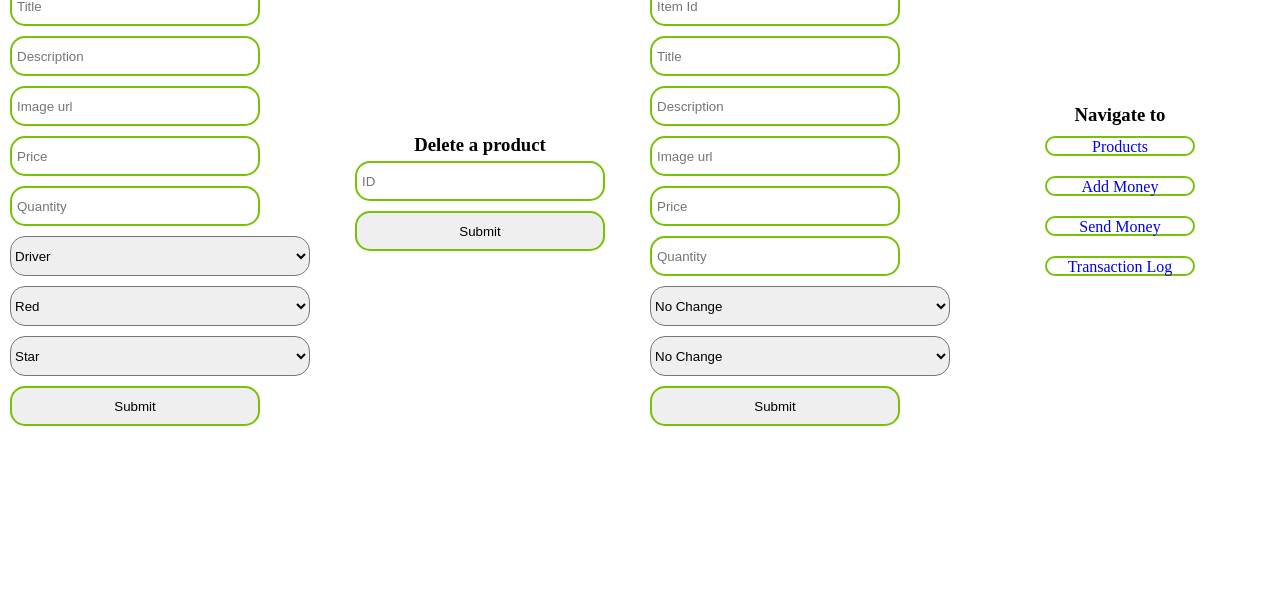
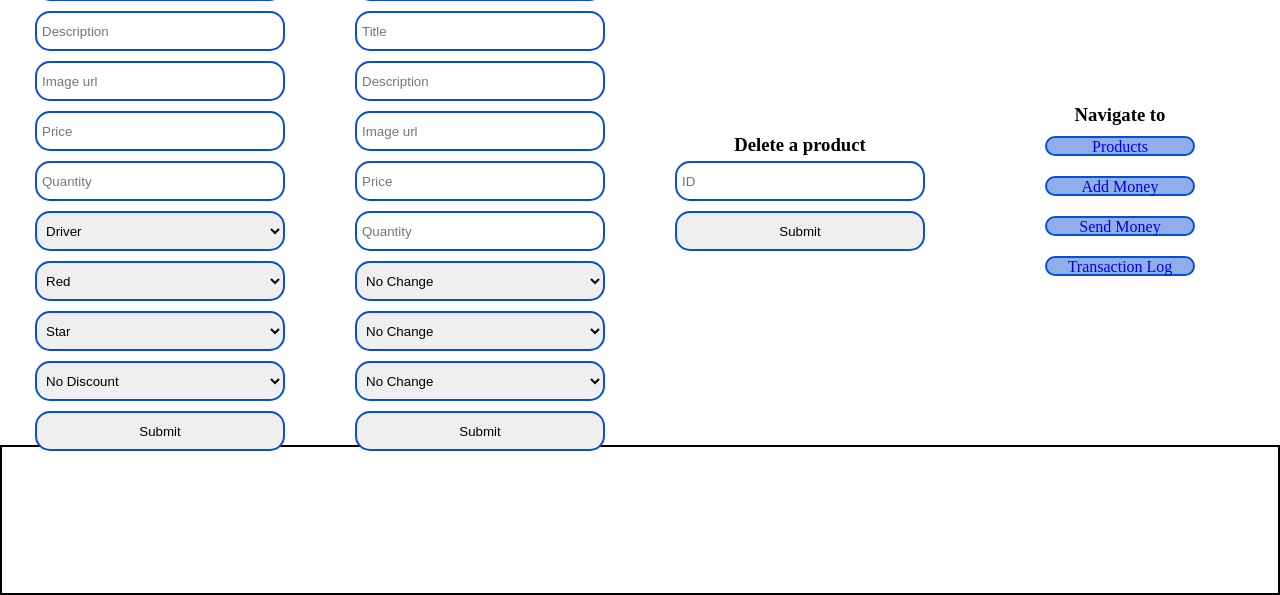
Before and after one commit to SoulCartel117/discsalesfinal, a Flask app: page /add_products in a window 1280 px wide; the page is wider, and only the part inside the window is pictured. Shown: the part 225-820 px from the top of that part. Before the commit the page ends 651 px from the top of that part, so only its background shows below. Run offline with Flask 2, Linux system fonts and the light colour scheme.

Commit message:
discounts added, landing page styleing

```diff
--- a/main.py
+++ b/main.py
@@ -15,7 +15,7 @@ current_user = ""
 
 @app.route('/', methods=['GET'])
 def landing():
-    results = conn.execute(text(f'SELECT * FROM products')).all()
+    results = conn.execute(text(f'SELECT * FROM products WHERE discount != 0 and discount != 1 LIMIT 3;')).all()
     return render_template('landing.html', results=results, no_user=no_user)
 
 
@@ -26,7 +26,8 @@ def login_get():
 
 @app.route('/logout', methods=['GET'])
 def logout_get():
-    current_user = 'logged out'
+    global current_user
+    current_user = ''
     no_user = "You have been logged out."
     results = conn.execute(text(f'SELECT * FROM products')).all()
     return render_template('landing.html', no_user=no_user, results=results)
@@ -190,6 +191,24 @@ def products_post():
         return render_template('products.html', results=results, product_filter=product_filter, no_user=no_user)
 
 
+@app.route('/products_filter_driver')
+def products_filter_driver():
+    results = conn.execute(text(f"SELECT * FROM products WHERE type = 'Driver';")).all()
+    return render_template('products.html', results=results, no_user=no_user)
+
+
+@app.route('/products_filter_mid')
+def products_filter_mid():
+    results = conn.execute(text(f"SELECT * FROM products WHERE type = 'Mid';")).all()
+    return render_template('products.html', results=results, no_user=no_user)
+
+
+@app.route('/products_filter_putter')
+def products_filter_putter():
+    results = conn.execute(text(f"SELECT * FROM products WHERE type = 'Putter';")).all()
+    return render_template('products.html', results=results, no_user=no_user)
+
+
 @app.route('/products_search', methods=['POST'])
 def products_search():
     search = request.form.get('search')
@@ -227,8 +246,9 @@ def add_products_post():
     type = request.form.get('type')
     plastic = request.form.get('plastic')
     quantity =  request.form.get('quantity')
-    conn.execute(text(f"INSERT INTO products (title, description, image, price, type, color, vendorID, plastic, quantity)"
-                      f"VALUES (\"{title}\", \"{desc}\", \"{image}\", \"{price}\", \"{type}\", \"{color}\", {current_user}, '{plastic}', {quantity});"), request.form)
+    discount = request.form.get('discount')
+    conn.execute(text(f"INSERT INTO products (title, description, image, price, type, color, vendorID, plastic, quantity, discount)"
+                      f"VALUES (\"{title}\", \"{desc}\", \"{image}\", \"{price}\", \"{type}\", \"{color}\", {current_user}, '{plastic}', {quantity}, {discount});"), request.form)
     new_product = f'You added a {title} for the price of {price}.'
     return render_template('vendor_home.html', new_product=new_product, no_user=no_user)
 
@@ -244,8 +264,9 @@ def add_products_admin_post():
     type = request.form.get('type')
     plastic = request.form.get('plastic')
     quantity =  request.form.get('quantity')
-    conn.execute(text(f"INSERT INTO products (title, description, image, price, type, color, vendorID, plastic, quantity)"
-                      f"VALUES (\"{title}\", \"{desc}\", \"{image}\", \"{price}\", \"{type}\", \"{color}\", {vendor_id}, '{plastic}, {quantity}');"), request.form)
+    discount = request.form.get('discount')
+    conn.execute(text(f"INSERT INTO products (title, description, image, price, type, color, vendorID, plastic, quantity, discount)"
+                      f"VALUES (\"{title}\", \"{desc}\", \"{image}\", \"{price}\", \"{type}\", \"{color}\", {vendor_id}, '{plastic}, {quantity}, {discount}');"), request.form)
     new_product = f'You added a {title} for the price of {price}.'
     return render_template('admin_home.html', new_product=new_product, no_user=no_user)
 
@@ -284,6 +305,7 @@ def edit_products_post():
     e_type = request.form.get('e_type')
     e_color = request.form.get('e_color')
     e_quantity =  request.form.get('e_quantity')
+    e_discount = request.form.get('e_discount')
     vendor_id = conn.execute(text(f"SELECT * FROM products where ID = {e_id};")).all()[0][7]
     admin_check = conn.execute(text(f"SELECT * FROM user WHERE ID = {current_user};")).all()[0][6]
     if admin_check != "A":
@@ -325,7 +347,12 @@ def edit_products_post():
         e_quantity = f"'{e_quantity}'"
     else:
         e_quantity = f"'{e_quantity}'"
-    conn.execute(text(f"UPDATE products SET title = {e_title}, description = {e_desc}, price = {e_price}, image = {e_image}, type = {e_type}, color = {e_color}, quantity = {e_quantity} WHERE ID = {e_id};"))
+    if e_discount == "no_change":
+        e_discount = conn.execute(text(f"SELECT * FROM products WHERE ID = {e_id};")).all()[0][10]
+        e_discount = f"{e_discount}"
+    else:
+        e_discount = f"{e_discount}"
+    conn.execute(text(f"UPDATE products SET title = {e_title}, description = {e_desc}, price = {e_price}, image = {e_image}, type = {e_type}, color = {e_color}, quantity = {e_quantity}, discount = {e_discount} WHERE ID = {e_id};"))
     updated = f"Product ID: {e_id} has been updated."
     return render_template('vendor_home.html', updated=updated, no_user=no_user)
 
@@ -336,5 +363,7 @@ def cart_get():
     return render_template('cart.html', results=results, no_user=no_user)
 
 
+
+
 if __name__ == '__main__':
     app.run(debug=True)
--- a/static/style/styleSheet.css
+++ b/static/style/styleSheet.css
@@ -6,11 +6,16 @@
 .header{
     width: 100%;
     height: 100px;
-    border-bottom: 2px solid rgb(118, 194, 4);
-    box-shadow: 10px 0px 10px rgb(118, 194, 4);
+    border-bottom: 2px solid rgb(6, 78, 212);
+    box-shadow: 10px 0px 10px rgb(6, 78, 212);
     display: flex;
     justify-content: space-between;
     align-items: center;
+}
+.footer{
+    width: 100%;
+    height: 150px;
+    border: 2px solid black;
 }
 .main{
     display: flex;
@@ -102,7 +107,7 @@ input{
     height: 40px;
     border-radius: 15px;
     margin: 5px;
-    border: 2px solid rgb(118, 194, 4);
+    border: 2px solid rgb(6, 78, 212);
     padding: 5px;
 }
 .input{
@@ -110,7 +115,7 @@ input{
     height: 40px;
     border-radius: 15px;
     margin: 5px;
-    border: 2px solid rgb(118, 194, 4);
+    border: 2px solid rgb(6, 78, 212);
     padding: 5px;
 }
 select{
@@ -119,11 +124,12 @@ select{
     border-radius: 15px;
     margin: 5px;
 }
-a{
+.a{
     width: 150px;
     height: 20;
     border-radius: 15px;
-    border: 2px solid rgb(118, 194, 4);
+    border: 2px solid rgba(6, 78, 212);
+    background-color: rgba(78, 127, 220, 0.626);
     text-align: center;
     text-decoration: none;
     margin: 10px;
--- a/templates/Login.html
+++ b/templates/Login.html
@@ -25,7 +25,7 @@
             <input type="text" name="fname" placeholder="First Name" required> <br>
             <input type="text" name="lname" placeholder="Last Name" required> <br>
             <input type="text" name="email" placeholder="Email" required> <br>
-            <select required name="type">
+            <select class="input" required name="type">
                 <option value="C">Customer</option>
                 <option value="A">Admin</option>
                 <option value="V">Vendor</option>
--- a/templates/base.html
+++ b/templates/base.html
@@ -12,16 +12,19 @@
           </div>
           <div class="logout">
             <p class="current_user">Current User: {{ no_user }}</p>
-            <a href="/sort">Homepage</a>
-            <a href="/products" class="logout2">Products</a>
-            <a href="/" class="logout2">Landing</a>
-            <a href="/logout" class="logout2">Logout</a>
-            <a href="/login" class="logout2">Login</a>
+            <a href="/sort" class="logout2, a">Homepage</a>
+            <a href="/products" class="logout2, a">Products</a>
+            <a href="/" class="logout2, a">Landing</a>
+            <a href="/logout" class="logout2, a">Logout</a>
+            <a href="/login" class="logout2, a">Login</a>
           </div>
         </div>
     </header>
 
     {% block body%}
     {% endblock %}
+    <footer>
+      <div class="footer"></div>
+    </footer>
   </body>
 </html>
--- a/templates/vendor_home.html
+++ b/templates/vendor_home.html
@@ -15,20 +15,57 @@
             <input type="text" name="image" placeholder="Image url" required><br>
             <input type="number" name="price" placeholder="Price" required><br>
             <input type="number" name="quantity" placeholder="Quantity" required><br>
-            <select name="type">
+            <select name="type" class="input">
                 <option value="Driver">Driver</option>
                 <option value="Mid">Mid</option>
                 <option value="Putter">Putter</option>
             </select><br>
-            <select name="color">
+            <select name="color" class="input">
                 <option value="red">Red</option>
                 <option value="blue">Blue</option>
                 <option value="green">Green</option>
             </select><br>
-            <select name="plastic">
+            <select name="plastic" class="input">
                 <option value="star">Star</option>
                 <option value="champ">Champion</option>
                 <option value="pro">Pro</option>
+            </select><br>
+            <select name="discount" class="input">
+                <option value="1">No Discount</option>
+                <option value=".95">5%</option>
+                <option value=".90">10%</option>
+                <option value=".80">20%</option>
+            </select><br>
+            <input type="submit" value="Submit">
+        </form>
+    </div>
+    <div class="right">
+        <h3>Edit a product</h3>
+        <form action="edit_products" method="POST">
+            <input type="number" name="e_id" placeholder="Item Id" required><br>
+            <input type="text" name="e_title" placeholder="Title" ><br>
+            <input type="text" name="e_desc" placeholder="Description" ><br>
+            <input type="text" name="e_image" placeholder="Image url" ><br>
+            <input type="number" name="e_price" placeholder="Price" ><br>
+            <input type="number" name="e_quantity" placeholder="Quantity"><br>
+            <select name="e_type" class="input">
+                <option value="no_change">No Change</option>
+                <option value="Driver">Driver</option>
+                <option value="Mid">Mid</option>
+                <option value="Putter">Putter</option>
+            </select><br>
+            <select name="e_color" class="input">
+                <option value="no_change">No Change</option>
+                <option value="red">Red</option>
+                <option value="blue">Blue</option>
+                <option value="green">Green</option>
+            </select><br>
+            <select name="e_discount" class="input">
+                <option value="no_change">No Change</option>
+                <option value="1">No Discount</option>
+                <option value=".95">5%</option>
+                <option value=".90">10%</option>
+                <option value=".80">20%</option>
             </select><br>
             <input type="submit" value="Submit">
         </form>
@@ -41,35 +78,11 @@
         </form>
     </div>
     <div class="right">
-        <h3>Edit a product</h3>
-        <form action="edit_products" method="POST">
-            <input type="number" name="e_id" placeholder="Item Id" required><br>
-            <input type="text" name="e_title" placeholder="Title" ><br>
-            <input type="text" name="e_desc" placeholder="Description" ><br>
-            <input type="text" name="e_image" placeholder="Image url" ><br>
-            <input type="number" name="e_price" placeholder="Price" ><br>
-            <input type="number" name="e_quantity" placeholder="Quantity"><br>
-            <select name="e_type">
-                <option value="no_change">No Change</option>
-                <option value="Driver">Driver</option>
-                <option value="Mid">Mid</option>
-                <option value="Putter">Putter</option>
-            </select><br>
-            <select name="e_color">
-                <option value="no_change">No Change</option>
-                <option value="red">Red</option>
-                <option value="blue">Blue</option>
-                <option value="green">Green</option>
-            </select><br>
-            <input type="submit" value="Submit">
-        </form>
-    </div>
-    <div class="right">
         <h3>Navigate to</h3>
-        <a href="products">Products</a>
-        <a href="user_add">Add Money</a>
-        <a href="send_money">Send Money</a>
-        <a href="bank_log">Transaction Log</a>
+        <a href="products" class="a">Products</a>
+        <a href="user_add" class="a">Add Money</a>
+        <a href="send_money" class="a">Send Money</a>
+        <a href="bank_log" class="a">Transaction Log</a>
     </div>
 </div>
 {% endblock %}
```
Also changed, not shown: other parts of static/style/styleSheet.css (+91 -8 lines), templates/admin_home.html (+44 -31 lines), templates/cart.html (+12 -2 lines), templates/landing.html (+19 -6 lines), templates/user_home.html (+4 -4 lines), static/images/Gurthie.webp (added), static/images/Putting.jpg (added), static/images/midrage.jpg (added), static/images/rebecca_cox.jpg (added).
